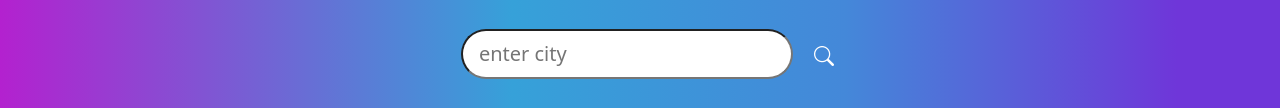
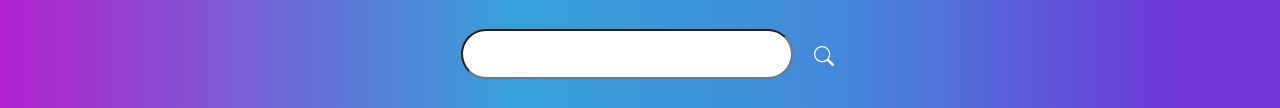
Before and after one commit to cjtakhar/wander, a website: page index.html in a window 1280 px wide. Shown: the part 181-289 px from the top of the page. Drawn offline with nearby package versions, Linux system fonts and the light colour scheme; a web font is replaced by a local one.

Commit message:
Update index.html

```diff
--- a/index.html
+++ b/index.html
@@ -41,7 +41,7 @@
     <section>
          <div class="form d-flex justify-content-center align-items-center ms-3">
             <form autocomplete=off>
-            <input id="city" type="text" class="form-control-lg rounded-pill px-3 ms-3" aria-describedby="searchBar" placeholder="enter city">
+            <input id="city" type="text" class="form-control-lg rounded-pill px-3 ms-3" aria-describedby="searchBar">
             <button id="button" type="submit" class="btn btn-lg btn-search"><i class="bi bi-search"></i></button>
             </form>
         </div>
```
